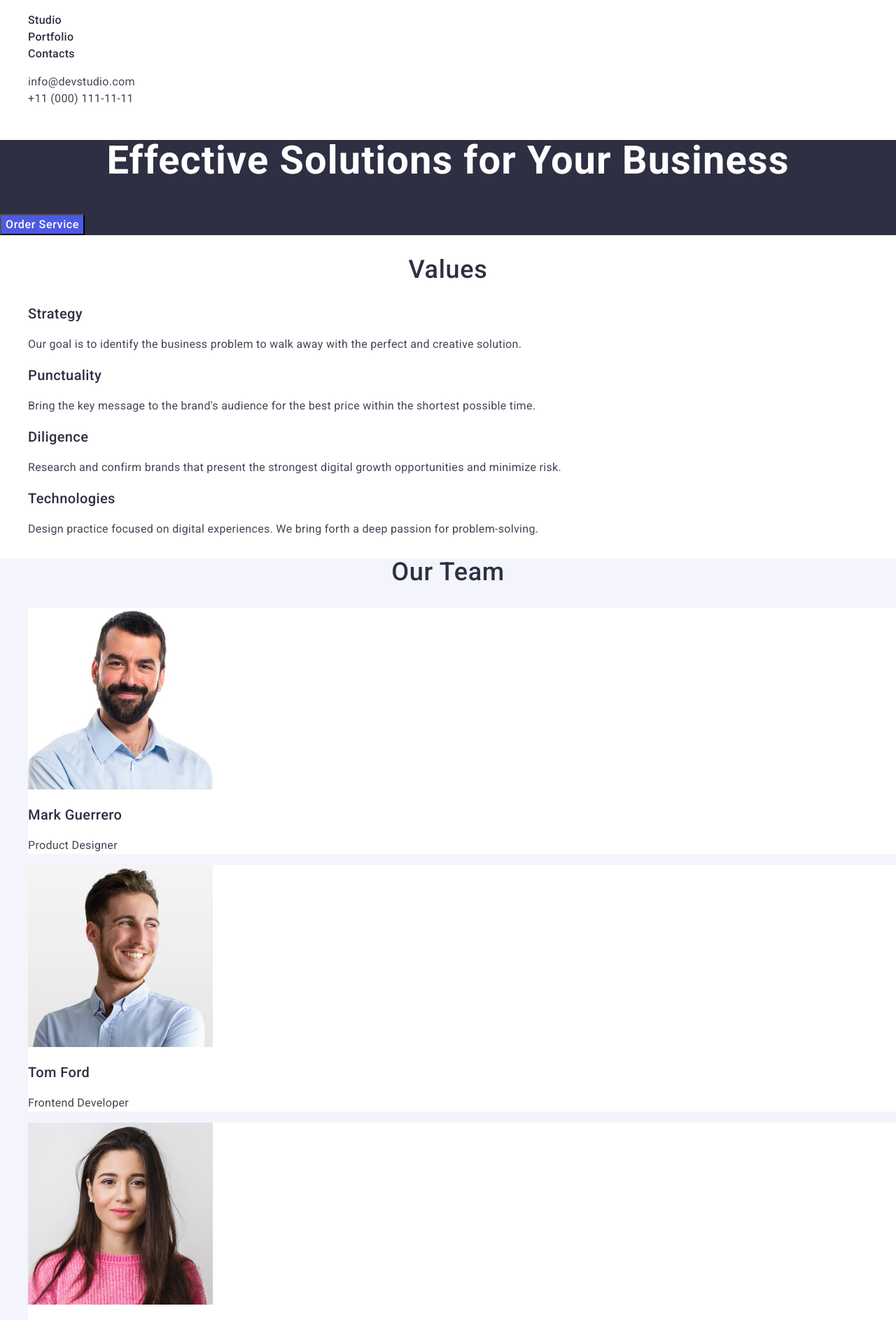
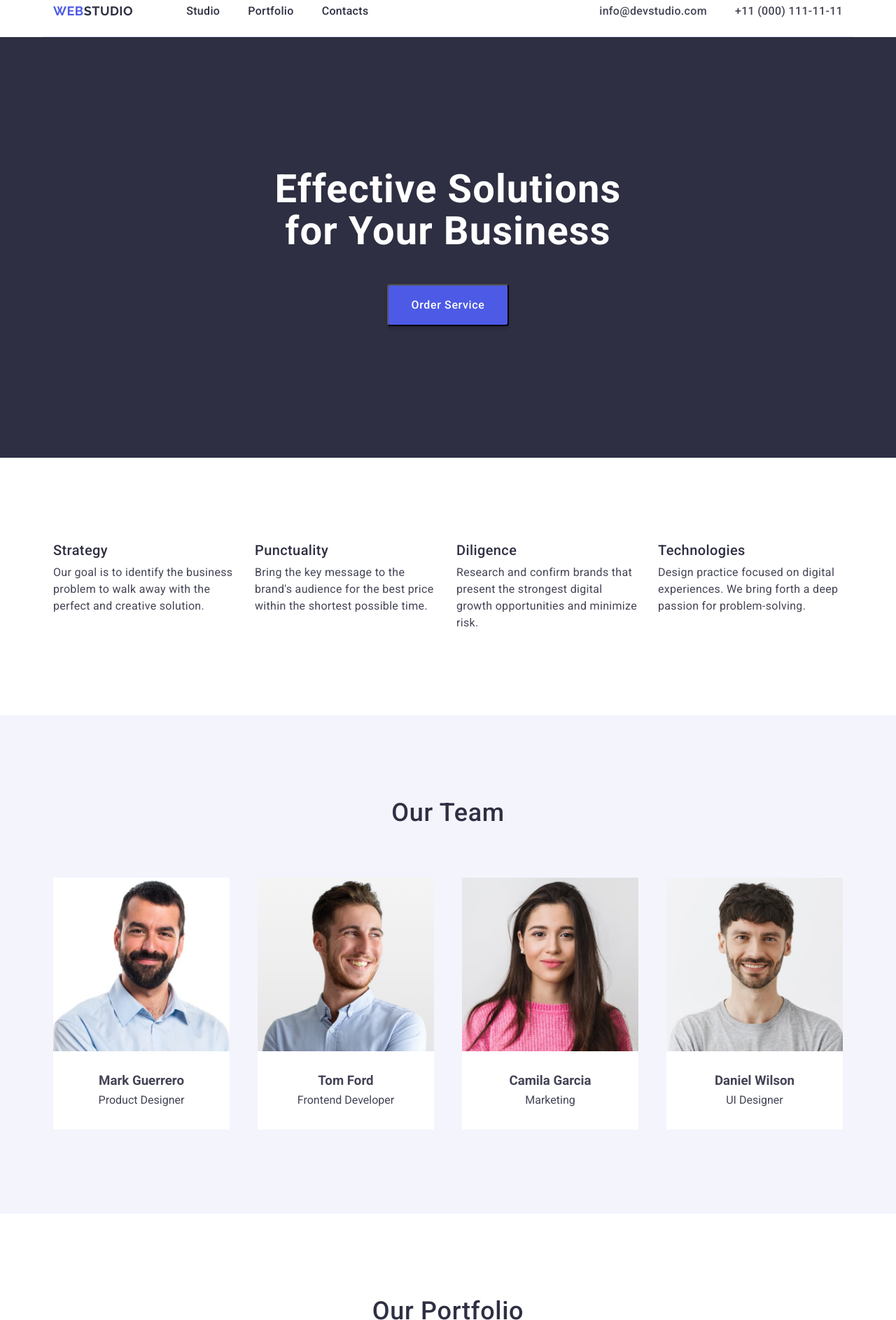
Before and after one commit to AlinaHvozdikovska/goit-markup-hw-03, a plain HTML site: page index.html in a window 1280 px wide. Shown: the part 20-1906 px from the top of the page at 70% size. Drawn offline with nearby package versions, Linux system fonts and the light colour scheme.

Commit message:
fill css

```diff
--- a/css/styles.css
+++ b/css/styles.css
@@ -5,11 +5,67 @@ body {
   background-color: #fff;
 }
 
+h1,
+h2,
+h3,
+h4,
+h5,
+h6,
+p {
+  margin-top: 0px;
+  margin-bottom: 0px;
+}
+
 a {
   text-decoration: none;
+  color: inherit;
 }
-ul {
-  list-style: none;
+
+ul,
+ol {
+  list-style-type: none;
+  margin-top: 0px;
+  margin-bottom: 0px;
+  padding-left: 0px;
+}
+
+.button {
+  cursor: pointer;
+}
+
+img {
+  display: block;
+  max-width: 100%;
+}
+
+.container {
+  width: 1158px;
+  padding-left: 15px;
+  padding-right: 15px;
+  margin-left: auto;
+  margin-right: auto;
+}
+
+.container-nav {
+  padding-top: 24px;
+  padding-bottom: 24px;
+  border-bottom: 1px solid #e7e9fc;
+  display: flex;
+  flex-direction: row;
+  justify-content: space-between;
+  background: #fff;
+}
+
+.header-nav {
+  display: flex;
+  align-items: center;
+}
+
+.page-nav {
+  margin-left: 76px;
+  display: flex;
+  flex-direction: row;
+  gap: 40px;
 }
 
 .page-nav,
@@ -63,11 +119,13 @@ ul {
   color: #404bbf;
 }
 
-.header {
+.hero {
   background-color: #2e2f42;
+  padding-top: 188px;
+  padding-bottom: 188px;
 }
 
-.page-header {
+.page-hero {
   font-size: 56px;
   /* line-height: 60px; */
   line-height: 1.07;
@@ -77,7 +135,7 @@ ul {
   background-color: #2e2f42;
 }
 
-.page-header-btn {
+.page-hero-button {
   font-family: "Roboto", sans-serif;
   cursor: pointer;
   background-color: #4d5ae5;
@@ -87,15 +145,55 @@ ul {
   line-height: 1.5;
   letter-spacing: 0.04em;
   color: #fff;
+  display: block;
+  border-radius: 4px;
+  padding-top: 16px;
+  padding-bottom: 16px;
+  padding-left: 32px;
+  padding-right: 32px;
+  box-shadow: 0 4px 4px 0 rgba(0, 0, 0, 0.15);
+  margin-top: 45px;
+  margin-left: auto;
+  margin-right: auto;
 }
 
-.page-header-btn:hover,
-.page-header-btn:focus {
+.page-hero-button:hover,
+.page-hero-button:focus {
   background-color: #404bbf;
 }
 
-.page-team {
-  background-color: #f4f4fd;
+/* Прихований заголовок секції*/
+
+.visually-hidden {
+  position: absolute;
+  width: 1px;
+  height: 1px;
+  margin: -1px;
+  border: 0;
+  padding: 0;
+  white-space: nowrap;
+  clip-path: inset(100%);
+  clip: rect(0 0 0 0);
+  overflow: hidden;
+}
+
+.values {
+  margin-top: 120px;
+  margin-bottom: 120px;
+}
+
+.page-values {
+  display: flex;
+  gap: 24px;
+}
+
+.values-itm {
+  width: 264px;
+  display: flex;
+  align-items: flex-start;
+  justify-content: flex-start;
+  flex-direction: column;
+  gap: 8px;
 }
 
 .page-title {
@@ -107,10 +205,64 @@ ul {
   text-align: center;
   color: #2e2f42;
   text-transform: capitalize;
+  margin-bottom: 72px;
+}
+
+.page-team {
+  background-color: #f4f4fd;
+  padding-bottom: 120px;
+  padding-top: 120px;
+}
+
+.name-team {
+  display: flex;
+  flex-direction: row;
+  justify-content: space-between;
+  gap: 40px;
 }
 
 .scroll-team {
   background-color: #ffffff;
+}
+
+.section-title-team {
+  flex-direction: column;
+  display: flex;
+  align-items: center;
+  justify-content: center;
+  margin-top: 32px;
+  margin-bottom: 8px;
+}
+
+.text-team {
+  justify-content: center;
+  align-items: center;
+  display: flex;
+  flex-direction: column;
+  margin-bottom: 32px;
+}
+
+.text {
+  font-weight: 400;
+  font-size: 16px;
+  /* line-height: 24px; */
+  line-height: 1.5;
+  letter-spacing: 0.02em;
+  color: #434455;
+}
+
+.portfolio {
+  padding-top: 120px;
+  padding-bottom: 120px;
+}
+
+.page-portfolio {
+  display: flex;
+  flex-wrap: wrap;
+  align-items: center;
+  gap: 24px;
+  row-gap: 48px;
+  width: calc((100%-24px) / 3);
 }
 
 .section-title {
@@ -120,20 +272,28 @@ ul {
   line-height: 1.2;
   letter-spacing: 0.02em;
   color: #2e2f42;
-  background-color: #ffffff;
-  text-transform: capitalize;
 }
 
-.text {
-  font-size: 16px;
-  /* line-height: 24px; */
-  line-height: 1.5;
-  letter-spacing: 0.02em;
-  color: #434455;
+.item-portfolio {
+  display: list-item;
+  flex-direction: row;
+  justify-content: flex-start;
+  align-items: stretch;
+  flex-wrap: wrap;
+  flex-basis: 360px;
+}
+
+.description-app {
+  border-bottom: 1px solid #e7e9fc;
+  border-left: 1px solid #e7e9fc;
+  border-right: 1px solid #e7e9fc;
+  padding: 32px 16px;
 }
 
 .vault {
   background: #2e2f42;
+  padding-top: 110px;
+  padding-bottom: 100px;
 }
 
 .logo-text-vault {
@@ -145,12 +305,16 @@ ul {
   letter-spacing: 0.03em;
   text-transform: uppercase;
   color: #f4f4fd;
+  width: 115px;
+  height: 21px;
 }
 
 .text-vault {
-  font-size: 16px;
+  padding-top: 14.57px;
   /* line-height: 24px; */
   line-height: 1.5;
   letter-spacing: 0.02em;
   color: #f4f4fd;
+  width: 264px;
+  height: 66px;
 }
--- a/index.html
+++ b/index.html
@@ -3,9 +3,13 @@
   <head>
     <meta charset="UTF-8" />
     <meta name="viewport" content="width=device-width, initial-scale=1.0" />
+    <title>WebStudio</title>
     <link
       rel="stylesheet"
-      href="node_modules/modern-normalize/modern-normalize.css"
+      href="https://cdnjs.cloudflare.com/ajax/libs/modern-normalize/3.0.1/modern-normalize.min.css"
+      integrity="sha512-q6WgHqiHlKyOqslT/lgBgodhd03Wp4BEqKeW6nNtlOY4quzyG3VoQKFrieaCeSnuVseNKRGpGeDU3qPmabCANg=="
+      crossorigin="anonymous"
+      referrerpolicy="no-referrer"
     />
     <link rel="preconnect" href="https://fonts.googleapis.com" />
     <link rel="preconnect" href="https://fonts.gstatic.com" crossorigin />
@@ -14,68 +18,78 @@
       rel="stylesheet"
     />
     <link rel="stylesheet" href="./css/styles.css" />
-    <title>WebStudio</title>
   </head>
 
   <body>
     <header>
       <!--Page navigation-->
-      <nav>
+      <div class="container-nav container">
+        <nav class="header-nav">
           <a href="./index.html" class="logo"
             >Web<span class="logo-text-nav">Studio</span></a
           >
           <ul class="page-nav">
-          <li>
+            <li class="item">
               <a href="./index.html" class="page-nav-link">
                 <span class="link">Studio</span></a
               >
             </li>
-          <li><a href="" class="page-nav-link">Portfolio</a></li>
-          <li><a href="" class="page-nav-link">Contacts</a></li>
+            <li class="item">
+              <a href="" class="page-nav-link">Portfolio</a>
+            </li>
+            <li class="item">
+              <a href="" class="page-nav-link">Contacts</a>
+            </li>
           </ul>
         </nav>
 
         <!--Contact details-->
 
         <address class="contacts">
-        <ul>
-          <li>
+          <ul class="page-nav">
+            <li class="item">
               <a href="mailto:info@devstudio.com" class="contacts-link"
                 >info@devstudio.com</a
               >
             </li>
-
-          <li>
+            <li class="item">
               <a href="tel:+110001111111" class="contacts-link"
                 >+11 (000) 111-11-11</a
               >
             </li>
           </ul>
         </address>
+      </div>
     </header>
 
     <main>
       <!--Solutions for your business-->
 
-      <section class="header">
-        <h1 class="page-header">Effective Solutions for Your Business</h1>
-        <button type="button" class="page-header-btn">Order Service</button>
+      <section class="hero">
+        <div class="container">
+          <h1 class="page-hero">
+            Effective Solutions <br />
+            for Your Business
+          </h1>
+          <button type="button" class="page-hero-button">Order Service</button>
+        </div>
       </section>
 
-      <section>
       <!--Company values-->
 
-        <h2 class="page-title">Values</h2>
-        <ul>
-          <li>
+      <section class="values">
+        <div class="container">
+          <h2 class="visually-hidden">Values</h2>
+          <ul class="page-values">
+            <li class="values-itm">
               <h3 class="section-title">Strategy</h3>
               <p class="text">
-              Our goal is to identify the business problem to walk away with the
-              perfect and creative solution.
+                Our goal is to identify the business problem to walk away with
+                the perfect and creative solution.
               </p>
             </li>
 
-          <li>
+            <li class="values-itm">
               <h3 class="section-title">Punctuality</h3>
               <p class="text">
                 Bring the key message to the brand's audience for the best price
@@ -83,7 +97,7 @@
               </p>
             </li>
 
-          <li>
+            <li class="values-itm">
               <h3 class="section-title">Diligence</h3>
               <p class="text">
                 Research and confirm brands that present the strongest digital
@@ -91,7 +105,7 @@
               </p>
             </li>
 
-          <li>
+            <li class="values-itm">
               <h3 class="section-title">Technologies</h3>
               <p class="text">
                 Design practice focused on digital experiences. We bring forth a
@@ -99,14 +113,17 @@
               </p>
             </li>
           </ul>
+        </div>
       </section>
 
-      <section class="page-team">
       <!--Getting to know our team-->
 
+      <section class="page-team">
+        <div class="container">
+          <div class="container-title">
             <h2 class="page-title">Our Team</h2>
 
-        <ul>
+            <ul class="name-team">
               <li class="scroll-team">
                 <img
                   src="./images/mark-guerrero.jpg"
@@ -114,17 +131,17 @@
                   width="264"
                 />
 
-            <h3 class="section-title">Mark Guerrero</h3>
+                <h3 class="section-title-team">Mark Guerrero</h3>
 
-            <p class="text">Product Designer</p>
+                <p class="text-team">Product Designer</p>
               </li>
 
               <li class="scroll-team">
                 <img src="./images/tom-ford.jpg" alt="Tom Ford" width="264" />
 
-            <h3 class="section-title">Tom Ford</h3>
+                <h3 class="section-title-team">Tom Ford</h3>
 
-            <p class="text">Frontend Developer</p>
+                <p class="text-team">Frontend Developer</p>
               </li>
 
               <li class="scroll-team">
@@ -134,9 +151,9 @@
                   width="264"
                 />
 
-            <h3 class="section-title">Camila Garcia</h3>
+                <h3 class="section-title-team">Camila Garcia</h3>
 
-            <p class="text">Marketing</p>
+                <p class="text-team">Marketing</p>
               </li>
 
               <li class="scroll-team">
@@ -146,82 +163,110 @@
                   width="264"
                 />
 
-            <h3 class="section-title">Daniel Wilson</h3>
+                <h3 class="section-title-team">Daniel Wilson</h3>
 
-            <p class="text">UI Designer</p>
+                <p class="text-team">UI Designer</p>
               </li>
             </ul>
+          </div>
+        </div>
       </section>
 
-      <section>
       <!--Portfolio-->
 
+      <section class="portfolio">
+        <div class="container">
           <h2 class="page-title">Our Portfolio</h2>
-        <ul>
-          <li>
-            <img src="./images/banking-app.jpg" alt="Banking App" width="360" />
+          <ul class="page-portfolio">
+            <li class="item-portfolio">
+              <img
+                src="./images/banking-app.jpg"
+                alt="Banking App"
+                width="360"
+                height="300"
+              />
+              <div class="description-app">
                 <h3 class="section-title">Banking App</h3>
                 <p class="text">App</p>
+              </div>
             </li>
-          <li>
+            <li class="item-portfolio">
               <img
                 src="./images/cashless-payment.jpg"
                 alt="Cashless Payment"
                 width="360"
+                height="300"
               />
+              <div class="description-app">
                 <h3 class="section-title">Cashless Payment</h3>
                 <p class="text">Marketing</p>
+              </div>
             </li>
-          <li>
+            <li class="item-portfolio">
               <img
                 src="./images/meditation-app.jpg"
                 alt="Meditation App"
                 width="360"
+                height="300"
               />
+              <div class="description-app">
                 <h3 class="section-title">Meditation App</h3>
                 <p class="text">App</p>
+              </div>
             </li>
-          <li>
+            <li class="item-portfolio">
               <img
                 src="./images/taxi-service.jpg"
                 alt="Taxi Service"
                 width="360"
+                height="300"
               />
+              <div class="description-app">
                 <h3 class="section-title">Taxi Service</h3>
                 <p class="text">Marketing</p>
+              </div>
             </li>
-          <li>
+            <li class="item-portfolio">
               <img
                 src="./images/screen-illustrations.jpg"
                 alt="Screen Illustrations"
                 width="360"
+                height="300"
               />
+              <div class="description-app">
                 <h3 class="section-title">Screen Illustrations</h3>
                 <p class="text">Design</p>
+              </div>
             </li>
-          <li>
+            <li class="item-portfolio">
               <img
                 src="./images/online-courses.jpg"
                 alt="Online Courses"
                 width="360"
+                height="300"
               />
+              <div class="description-app">
                 <h3 class="section-title">Online Courses</h3>
                 <p class="text">Marketing</p>
+              </div>
             </li>
           </ul>
+        </div>
       </section>
     </main>
 
     <!--Сustomer call to action-->
 
     <footer class="vault">
+      <div class="container">
         <a href="./index.html" class="logo"
           >Web<span class="logo-text-vault">Studio</span></a
         >
         <p class="text-vault">
-        Increase the flow of customers and sales for your business with digital
-        marketing & growth solutions.
+          Increase the flow of customers and sales for your business with
+          digital marketing & growth solutions.
         </p>
+      </div>
     </footer>
   </body>
 </html>
```
Lines whose indentation alone changed are shown as unchanged.
